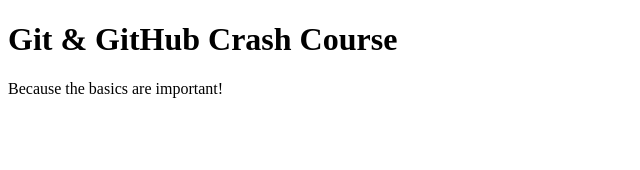
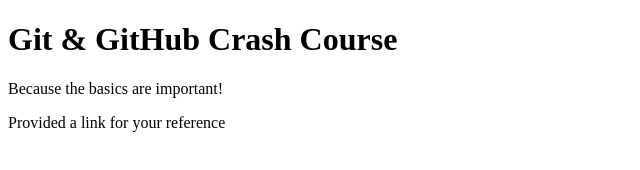
Before and after one commit to rahulgunner/github-crash-course, a plain HTML site: page index.html in a window 1280 px wide. Shown: the whole page, without its empty margins (0-640 px from the left). Drawn offline with Linux system fonts and the light colour scheme.

Commit message:
third commit

```diff
--- a/index.html
+++ b/index.html
@@ -9,5 +9,6 @@
   <body>
     <h1>Git & GitHub Crash Course</h1>
     <p>Because the basics are important!</p>
+    <p>Provided a link for your reference</p>
   </body>
 </html>
```
